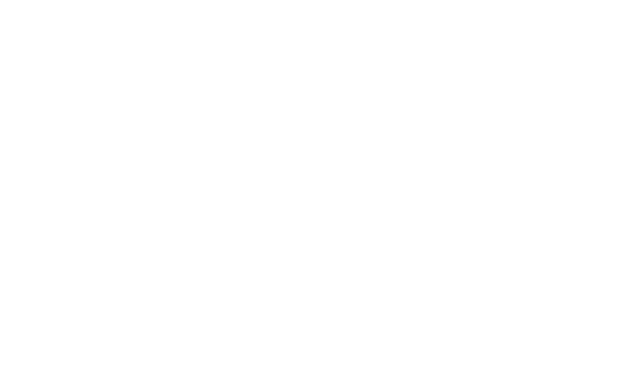
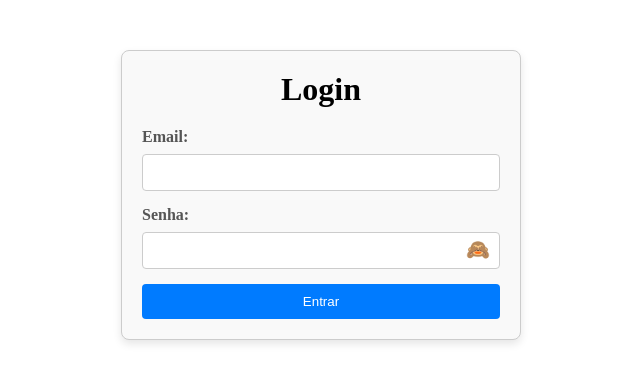
Before and after one commit to TaviloBreno/todolist, a Nuxt app in the folder frontend/: page / in a window 1280 px wide. Before the commit this address had no page. Shown: the top 382 px of the page, without its empty margins (319-959 px from the left). Built offline with nearby package versions, Linux system fonts and the light colour scheme.

Commit message:
feat: implement reusable menu component with navigation and logout functionality

```diff
--- a/frontend/app.vue
+++ b/frontend/app.vue
@@ -3,3 +3,7 @@
     <NuxtPage />
   </div>
 </template>
+
+<script>
+import "~/assets/css/main.css";
+</script>
--- /dev/null
+++ b/frontend/assets/css/login.css
@@ -0,0 +1,69 @@
+/* assets/css/login.css */
+.login-container {
+  max-width: 400px;
+  margin: 50px auto;
+  padding: 20px;
+  border: 1px solid #ccc;
+  border-radius: 8px;
+  background-color: #f9f9f9;
+  box-shadow: 0 4px 8px rgba(0, 0, 0, 0.1);
+}
+
+.login-container h1 {
+  text-align: center;
+  margin-bottom: 20px;
+}
+
+.login-container label {
+  display: block;
+  margin-bottom: 8px;
+  font-weight: bold;
+  color: #555;
+}
+
+.login-container input {
+  width: 100%;
+  padding: 10px;
+  margin-bottom: 15px;
+  border: 1px solid #ccc;
+  border-radius: 4px;
+  box-sizing: border-box;
+}
+
+.login-container button {
+  width: 100%;
+  padding: 10px;
+  background-color: #007bff;
+  color: white;
+  border: none;
+  border-radius: 4px;
+  cursor: pointer;
+  transition: background-color 0.3s ease;
+}
+
+.login-container button:hover {
+  background-color: #0056b3;
+}
+
+.message {
+  text-align: center;
+  color: red;
+  margin-top: 10px;
+}
+
+.password-container {
+  position: relative;
+}
+
+.password-container input {
+  padding-right: 40px; /* Espaço para o botão "olho" */
+}
+
+.password-container .toggle-password {
+  position: absolute;
+  top: 32%;
+  right: 10px;
+  transform: translateY(-50%);
+  cursor: pointer;
+  font-size: 1.2rem;
+}
--- a/frontend/assets/css/main.css
+++ b/frontend/assets/css/main.css
@@ -0,0 +1,5 @@
+* {
+  margin: 0;
+  padding: 0;
+  box-sizing: border-box;
+}
--- /dev/null
+++ b/frontend/assets/css/menu.css
@@ -0,0 +1,28 @@
+.menu-container {
+  background-color: #007bff;
+  padding: 10px 20px;
+}
+
+.menu-container ul {
+  list-style: none;
+  display: flex;
+  justify-content: center;
+  gap: 20px;
+  padding: 0;
+  margin: 0;
+}
+
+.menu-container ul li {
+  display: inline;
+}
+
+.menu-container ul li a {
+  color: white;
+  text-decoration: none;
+  font-weight: bold;
+  transition: color 0.3s ease;
+}
+
+.menu-container ul li a:hover {
+  color: #ffdd57;
+}
--- /dev/null
+++ b/frontend/components/Menu.vue
@@ -0,0 +1,36 @@
+<template>
+  <nav class="menu-container">
+    <ul>
+      <li><a href="/">Início</a></li>
+      <li><a href="/profile">Meu Perfil</a></li>
+      <li><a href="/tasks">Minhas Tarefas</a></li>
+      <li><a href="/tasks/sharedwithme">Tarefas Compartilhadas</a></li>
+      <li><a href="#" @click.prevent="logout">Sair</a></li>
+    </ul>
+  </nav>
+</template>
+
+<script setup>
+import "~/assets/css/menu.css";
+
+const logout = async () => {
+  try {
+    // Faz a requisição para a rota de logout
+    await fetch("http://localhost:3333/logout", {
+      method: "POST",
+      headers: {
+        Authorization: `Bearer ${localStorage.getItem("jwt")}`,
+      },
+    });
+
+    // Remove o token JWT do localStorage
+    localStorage.removeItem("jwt");
+
+    // Redireciona para a página de login
+    window.location.href = "/";
+  } catch (error) {
+    console.error("Erro ao fazer logout:", error);
+    alert("Erro ao sair. Tente novamente.");
+  }
+};
+</script>
--- /dev/null
+++ b/frontend/pages/index.vue
@@ -0,0 +1,88 @@
+<template>
+  <div class="login-container">
+    <h1>Login</h1>
+    <form @submit.prevent="handleSubmit">
+      <div>
+        <label for="email">Email:</label>
+        <input type="email" id="email" v-model="form.email" required />
+      </div>
+      <div>
+        <label for="password">Senha:</label>
+        <div class="password-container">
+          <input
+            :type="showPassword ? 'text' : 'password'"
+            id="password"
+            v-model="form.password"
+            required
+          />
+          <span @click="togglePassword" class="toggle-password">
+            {{ showPassword ? "👁️" : "🙈" }}
+          </span>
+        </div>
+      </div>
+      <button type="submit">Entrar</button>
+    </form>
+    <div v-if="message" class="message">{{ message }}</div>
+  </div>
+</template>
+
+<script setup>
+import { ref } from "vue";
+import axios from "axios";
+
+// Referência ao CSS
+import "~/assets/css/login.css";
+
+// Dados do formulário de login
+const form = ref({
+  email: "",
+  password: "",
+});
+
+const message = ref("");
+const showPassword = ref(false);
+
+// Alterna a visualização da senha
+const togglePassword = () => {
+  showPassword.value = !showPassword.value;
+};
+
+// Função para submeter o formulário de login
+const handleSubmit = async () => {
+  try {
+    // Faz a requisição à API de login
+    const response = await axios.post(
+      "http://localhost:3333/login",
+      form.value
+    );
+
+    // Extrai os dados da resposta
+    const token = response.data.data?.token; // Acessa token dentro de data
+    const user = response.data.data?.user; // Acessa os dados do usuário
+
+    if (!token) {
+      throw new Error("Token não retornado pela API.");
+    }
+
+    // Armazena o token JWT no localStorage
+    localStorage.setItem("jwt", token);
+
+    // Exibe mensagem de sucesso
+    message.value = `Bem-vindo(a), ${user.fullName}! Login realizado com sucesso.`;
+
+    // Redireciona para a página de perfil
+    setTimeout(() => {
+      window.location.href = "/profile";
+    }, 500);
+  } catch (error) {
+    // Tratamento de erro com mensagem personalizada
+    message.value =
+      error.response?.data?.message ||
+      "Erro ao realizar login. Verifique suas credenciais.";
+    console.error(
+      "Erro ao realizar login:",
+      error.response?.data || error.message
+    );
+  }
+};
+</script>
--- /dev/null
+++ b/frontend/pages/profile.vue
@@ -0,0 +1,95 @@
+<template>
+  <div>
+    <Menu />
+    <div class="profile-container">
+      <h1 v-if="!loading">Bem-vindo(a), {{ user.fullName }}!</h1>
+      <p v-if="!loading"><strong>Email:</strong> {{ user.email }}</p>
+      <p v-if="!loading">
+        <strong>Data de Criação:</strong> {{ formattedDate }}
+      </p>
+      <p v-else>Carregando dados do perfil...</p>
+    </div>
+  </div>
+</template>
+
+<script setup>
+import { ref, onMounted } from "vue";
+import axios from "axios";
+
+// Variáveis reativas
+const user = ref({});
+const formattedDate = ref("");
+const loading = ref(true); // Indicador de carregamento
+
+onMounted(async () => {
+  try {
+    const token = localStorage.getItem("jwt");
+    console.log("Token recebido do localStorage:", token); // Log do token
+
+    if (!token) {
+      alert("Usuário não autenticado! Faça login novamente.");
+      window.location.href = "/";
+      return;
+    }
+
+    // Faz a requisição para a API com o token JWT
+    const response = await axios.get("http://localhost:3333/profile", {
+      headers: { Authorization: `Bearer ${token}` },
+    });
+
+    console.log("Resposta da API:", response.data); // Log da resposta da API
+    user.value = response.data.data;
+
+    formattedDate.value = new Date(user.value.createdAt).toLocaleDateString(
+      "pt-BR",
+      {
+        year: "numeric",
+        month: "long",
+        day: "numeric",
+      }
+    );
+  } catch (error) {
+    console.error(
+      "Erro ao carregar o perfil:",
+      error.response?.data || error.message
+    );
+
+    alert(
+      error.response?.data?.message ||
+        "Erro ao carregar o perfil. Faça login novamente."
+    );
+    window.location.href = "/";
+  } finally {
+    loading.value = false;
+  }
+});
+</script>
+
+<style scoped>
+.profile-container {
+  max-width: 500px;
+  margin: 50px auto;
+  padding: 20px;
+  border: 1px solid #ccc;
+  border-radius: 8px;
+  background-color: #f9f9f9;
+  box-shadow: 0 4px 8px rgba(0, 0, 0, 0.1);
+  text-align: center;
+}
+
+.profile-container h1 {
+  margin-bottom: 20px;
+  font-size: 1.8rem;
+  color: #333;
+}
+
+.profile-container p {
+  font-size: 1rem;
+  margin: 10px 0;
+  color: #555;
+}
+
+.profile-container strong {
+  color: #000;
+}
+</style>
```
Also changed, not shown: frontend/middleware/auth.js (added, +22 -0 lines), frontend/middleware/auth.ts (added, +22 -0 lines).
